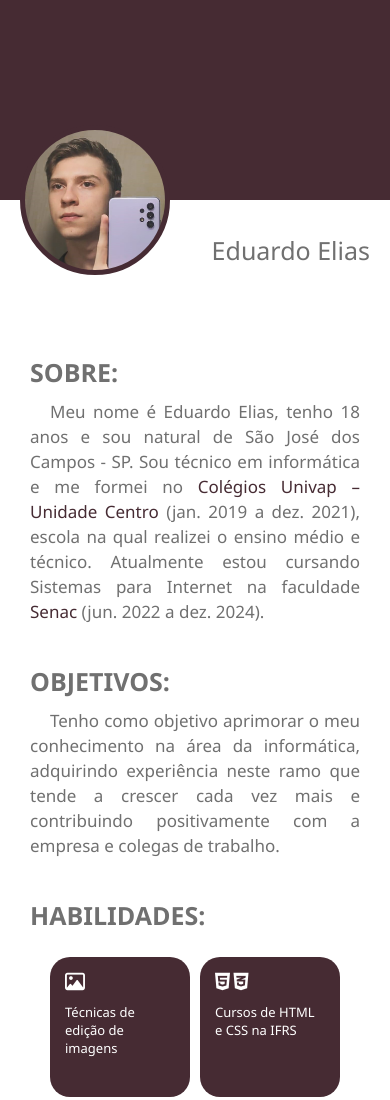
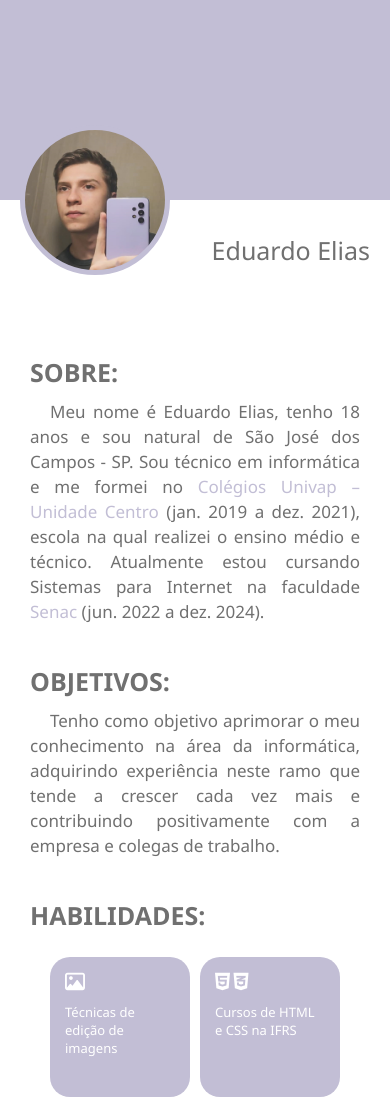
Before and after one commit to EduardoEliasFdeLima/Portifolio, a plain HTML site: page index.html in a window 390 px wide. Shown: the top 1100 px of the page. Drawn offline with Linux system fonts and the light colour scheme; a web font is replaced by a local one.

Commit message:
Update style.css

```diff
--- a/style.css
+++ b/style.css
@@ -15,7 +15,7 @@ header{
 .BG{
     width: 100%;
     height: 300px;
-    background-color: #462B33;
+    background-color: #c2bed5;
 
 }
 
@@ -36,22 +36,22 @@ header{
     width: 270px;
     height: 270px;
     border-radius: 100%;
-    background-color: #462B33;
-    border: 5px solid #462B33;;
+    background-color: #c2bed5;
+    border: 5px solid #c2bed5;;
 
 }
 
 .IMGandTITLE img{
     width: 100%;
     height: 100%;
-    transform: scale(1.2);
+    /* transform: scale(1.1); */
     transition: .5s;
 }
 
 
 .IMGandTITLE img:hover{
     width: 100%;
-    transform: scale(1.3);
+    transform: scale(1.1);
 }
 
 
@@ -83,7 +83,7 @@ header{
 
 a{
     text-decoration: none;
-    color: #462B33;
+    color: #c2bed5;
 }
 
 .bb{
@@ -109,7 +109,7 @@ a{
     width: 200px;
     height: 200px;
     border-radius: 20px;
-    background-color: #462B33;
+    background-color: #c2bed5;
     margin: 20px;
     padding: 15px;
     color: #FFF;
@@ -144,14 +144,14 @@ ul li{
 footer{
     width: 100%;
     padding: 5px;
-    background-color: #462B33;
+    background-color: #c2bed5;
     color: white;
     text-align: center;
 }
 
 body ::selection{
     color: white;
-    background-color: #462B33;
+    background-color: #c2bed5;
 }
 
 @media screen and (max-width: 850px) {
@@ -238,7 +238,7 @@ body ::selection{
     .BG{
         width: 100%;
         height: 200px;
-        background-color: #462B33;
+        background-color: #c2bed5;
 
     }
 
```
